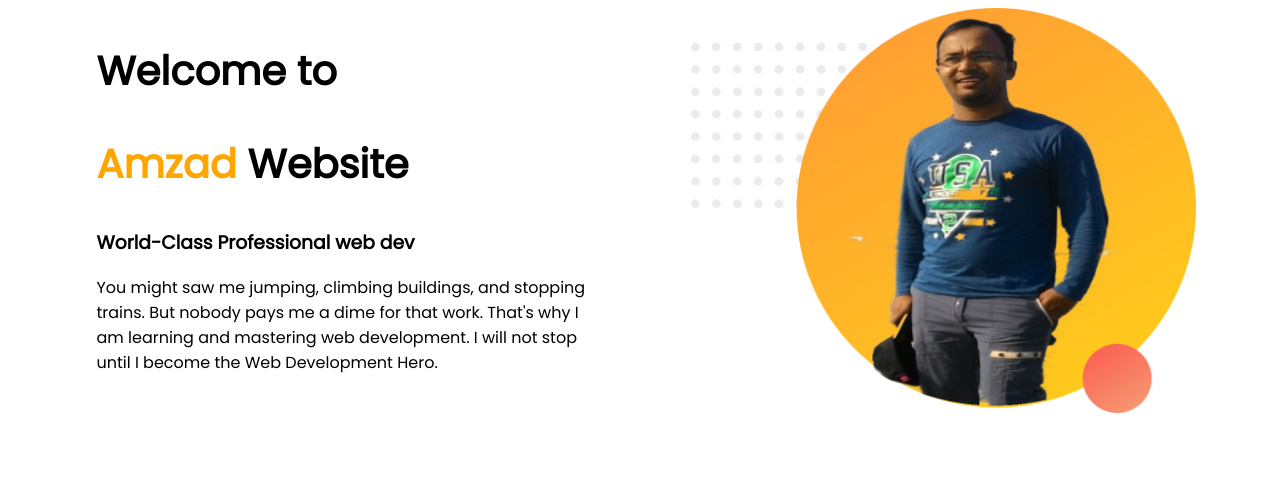
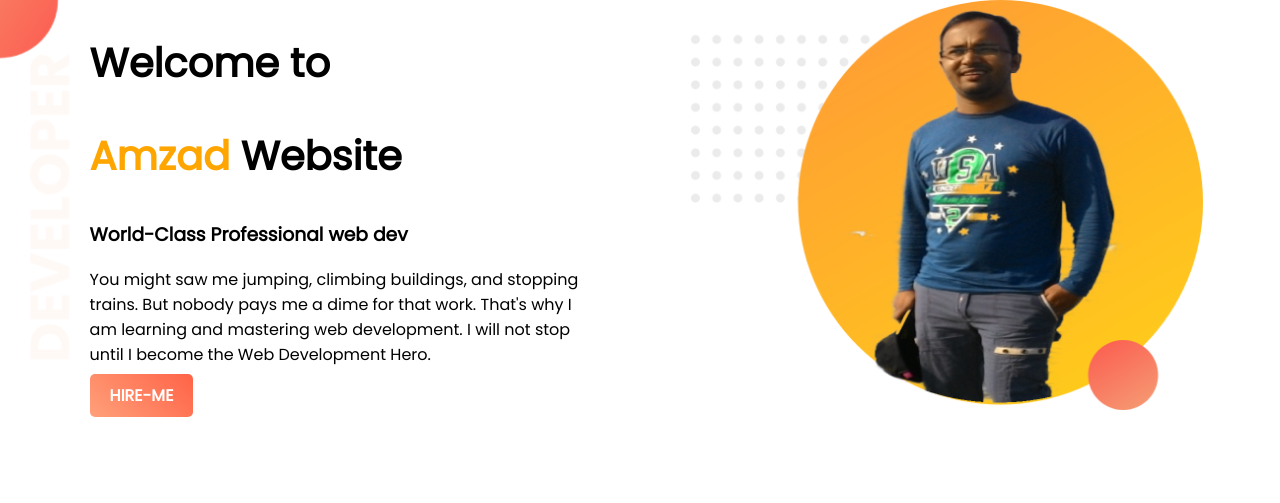
Before and after one commit to amzad10/web-portfolio, a plain HTML site: page index.html in a window 1280 px wide. Drawn offline with Linux system fonts and the light colour scheme.

Commit message:
completed_top_part

```diff
--- a/index.html
+++ b/index.html
@@ -11,12 +11,13 @@
 
 </head>
 <body>
-    <section>
+    <section class="top-banner">
         <div class="half-width">
             <h1>Welcome to</h1>
-    <h1><span class="name-highlight">Amzad</span>  Website</h1>
-    <h3>World-Class Professional web dev</h3>
-    <p>You might saw me jumping, climbing buildings, and stopping trains. But nobody pays me a dime for that work. That's why I am learning and mastering web development. I will not stop until I become the Web Development Hero.</p>
+    <h1><span class="name-highlight">Amzad</span>  Website<h1>
+        <h3>World-Class Professional web dev</h3>
+        <p>You might saw me jumping, climbing buildings, and stopping trains. But nobody pays me a dime for that work. That's why I am learning and mastering web development. I will not stop until I become the Web Development Hero.</p>
+            <a class="link-button" target="_blank" href="https://www.linkedin.com/company/programminghero/">HIRE-ME</a>
         </div>
         <div class="half-width">
             <img src="images/profile1.png" alt="">
--- a/style.css
+++ b/style.css
@@ -1,4 +1,5 @@
 body{
+    margin: 0;
     font-family: 'Poppins', sans-serif;
 }
 h1{
@@ -16,3 +17,19 @@ h1{
 .half-width img{
     width:100%;
 }
+.top-banner{
+    background-image: url(images/top-banner.png);
+    background-repeat: no-repeat;
+
+}
+section{
+    height: 500px;
+}
+.link-button{
+    text-decoration-line: none;
+    background-image: linear-gradient(45deg, lightSalmon, tomato);
+    padding: 10px 20px;
+    border-radius: 5px;
+    color: white;
+    font-weight: 700;
+}
```
